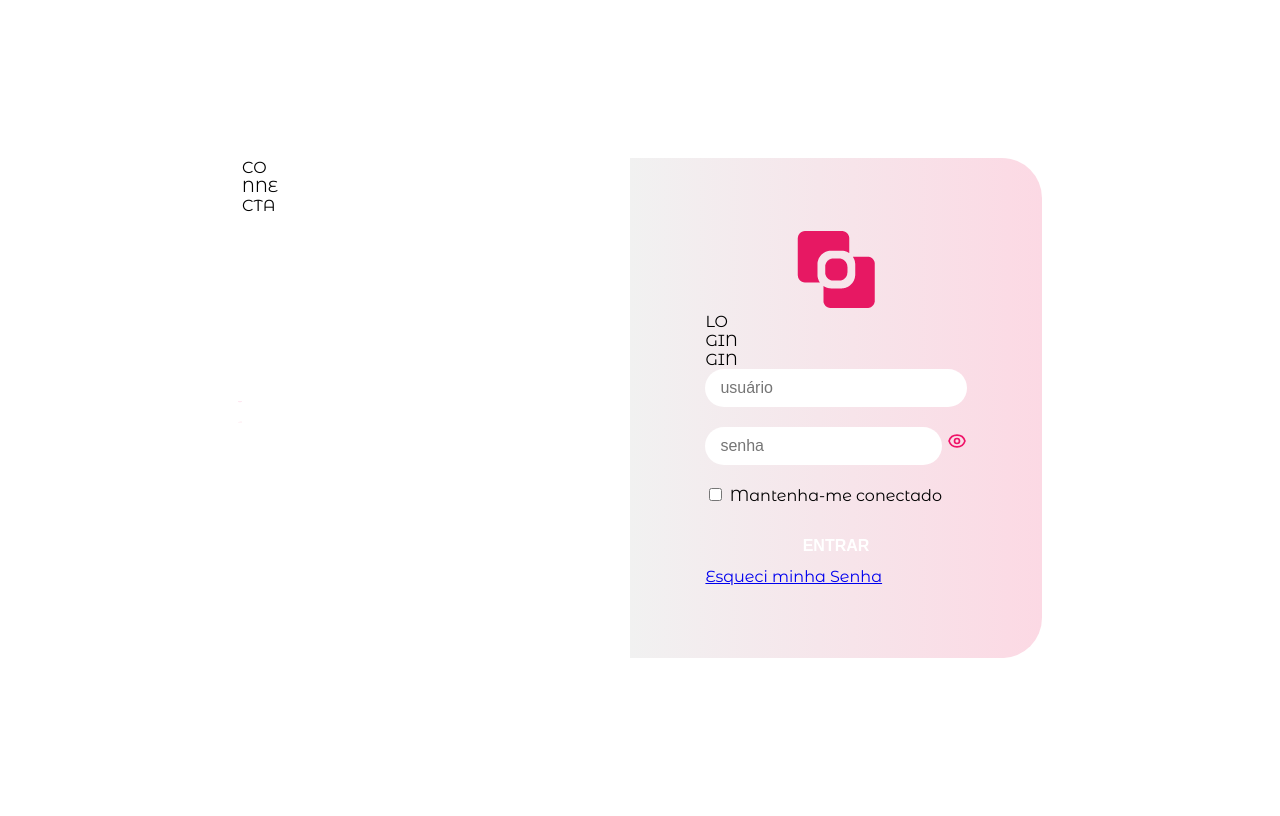
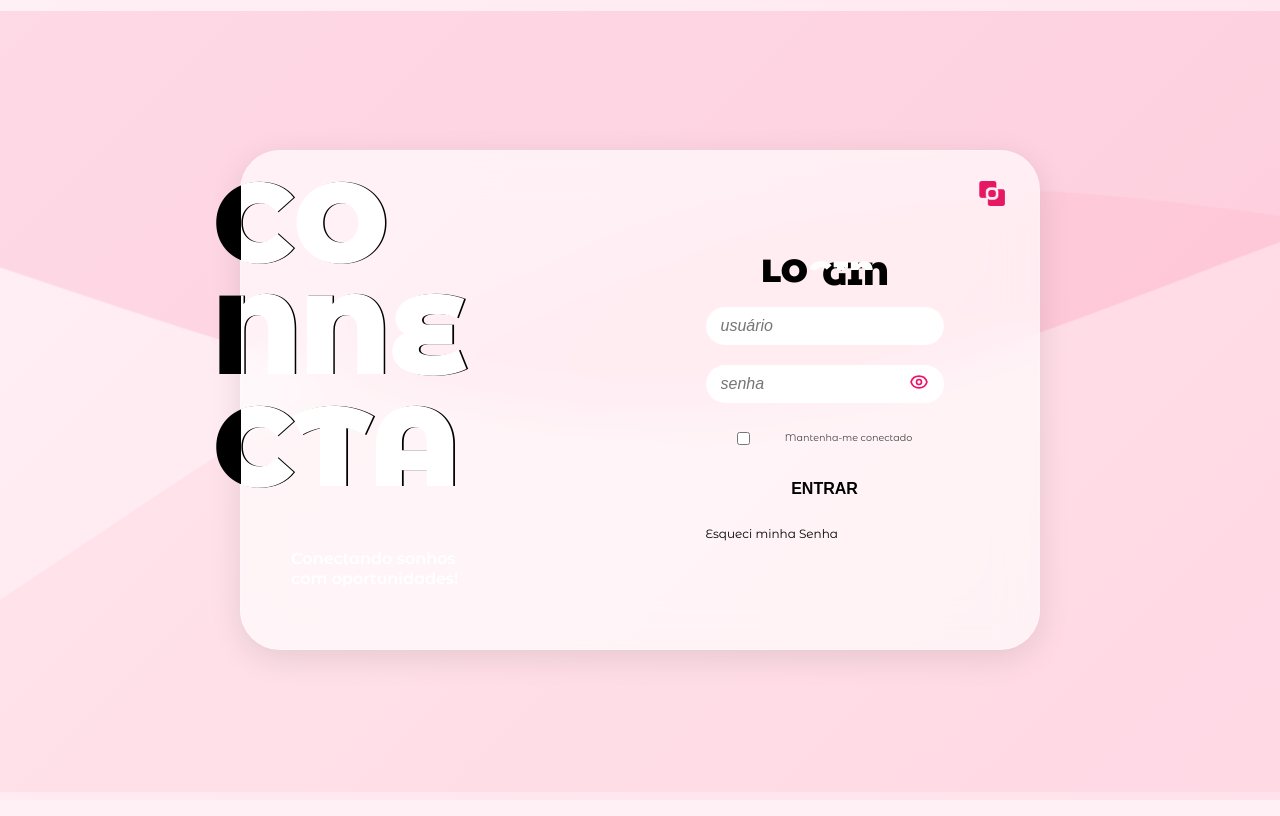
Before and after one commit to Fuyuki-Kuro/Connecta-App, a FastAPI app: page / in a window 1280 px wide. Run offline with FastAPI, Linux system fonts and the light colour scheme; parts of the project's set-up code (start-up, migrations or seed data) failed here and were passed over.

Commit message:
Update login.css

```diff
--- a/app/static/css/login.css
+++ b/app/static/css/login.css
@@ -1,8 +1,21 @@
-/* Estilo para o body */
+/* Reset básico */
+*,
+*::before,
+*::after {
+  box-sizing: border-box;
+  margin: 0;
+  padding: 0;
+}
+
+html {
+  line-height: 1.5;
+  -webkit-font-smoothing: antialiased;
+  -moz-osx-font-smoothing: grayscale;
+}
+
 body {
   font-family: 'Montserrat Alternates', sans-serif;
-  background-color: var(--color-bg-light);
-  color: var(--color-text-light);
+  background-color: var(--background-color);  /* Cor de fundo */
   height: 100vh;
   display: flex;
   justify-content: center;
@@ -10,7 +23,43 @@ body {
   overflow-x: hidden;
 }
 
-/* Estilo do container (background, blur, etc.) */
+.background {
+  position: fixed;
+  inset: 0;
+  z-index: -2;
+  background: linear-gradient(135deg, #fff0f5 0%, #ffe2eb 100%);
+  overflow: hidden;
+}
+
+.shape-top,
+.shape-bottom {
+  position: absolute;
+  width: 100%;
+  height: auto;
+}
+
+.shape-top {
+  top: 0;
+  left: 0;
+  animation: floatTop 20s ease-in-out infinite;
+}
+
+.shape-bottom {
+  bottom: 0;
+  right: 0;
+  animation: floatBottom 25s ease-in-out infinite;
+}
+
+@keyframes floatTop {
+  0%, 100% { transform: translateY(0px); }
+  50% { transform: translateY(15px); }
+}
+
+@keyframes floatBottom {
+  0%, 100% { transform: translateY(0px); }
+  50% { transform: translateY(-15px); }
+}
+
 .container {
   backdrop-filter: blur(20px);
   -webkit-backdrop-filter: blur(20px); /* Suporte Safari */
@@ -18,16 +67,28 @@ body {
   height: 500px;
   display: flex;
   border-radius: 40px;
-  box-shadow: 0 0 25px var(--color-shadow-light);
+  box-shadow: 0 0 25px rgba(0, 0, 0, 0.1);
   position: relative;
-  background: var(--color-card-bg-light);
-  border: 1px solid var(--color-card-border-light);
+  backdrop-filter: blur(20px);
+  background: rgba(255, 255, 255, 0.65);
+  border: 1px solid rgba(255, 255, 255, 0.2);
+  box-shadow: 0 8px 32px rgba(0, 0, 0, 0.1);
 }
 
-/* Estilo da parte esquerda */
+.container .bg-text {
+  font-size: 7em;
+  font-weight: 900;
+  line-height: 1em;
+  position: absolute;
+  top: 3%;
+  left: -3.5%;
+  color: var(--primary-color);  /* Cor do texto */
+  z-index: 1;
+}
+
 .left {
   flex: 1;
-  background-color: var(--color-primary);
+  background-color: var(--primary-color);  /* Roxo */
   color: white;
   display: flex;
   position: relative;
@@ -37,10 +98,30 @@ body {
   overflow: hidden;
 }
 
-/* Estilo da parte direita */
+.left h1 {
+  font-size: 7em;
+  font-weight: 900;
+  line-height: 1em;
+  position: absolute;
+  top: 3%;
+  left: -8%;  /* Ajuste para que fique parcialmente fora */
+  color: white;
+  z-index: 1;
+}
+
+.left p {
+  margin-top: 20px;
+  font-size: 1em;
+  font-weight: 600;
+  line-height: 20px;
+  position: absolute;
+  bottom: 60px;
+  left: 50px;
+}
+
 .right {
   flex: 1;
-  background: linear-gradient(to right, #f1f1f1, #fcd9e4);
+  background: linear-gradient(to right, #f1f1f1, var(--secondary-color));  /* Rosa claro */
   padding: 40px;
   position: relative;
   border-radius: 0 40px 40px 0;
@@ -50,7 +131,21 @@ body {
   justify-content: center;
 }
 
-/* Formulário de login */
+.right .icon {
+  position: absolute;
+  top: 6%;
+  right: 8%;
+  width: 6%;
+  border-radius: 5px;
+}
+
+.right h2 {
+  font-size: 32px;
+  font-weight: bold;
+  color: var(--primary-color);  /* Roxo */
+  margin-bottom: 30px;
+}
+
 .right form {
   display: flex;
   flex-direction: column;
@@ -61,97 +156,223 @@ body {
 .right input[type="password"] {
   padding: 10px 15px;
   border-radius: 30px;
-  border: 2px solid var(--color-primary);
+  border: 2px solid var(--input-border-color);  /* Roxo claro */
   outline: none;
+  font-style: italic;
   font-size: 16px;
+}
+
+.checkbox-area {
+  display: flex;
+  align-items: center;
+  font-size: 12px;
+  color: var(--primary-color);  /* Roxo */
+}
+
+.checkbox-area input {
+  margin-right: 5px;
 }
 
 .right button {
   padding: 12px;
-  background-color: var(--color-primary);
+  background-color: var(--button-background);  /* Roxo */
   border: none;
-  color: white;
+  color: var(--button-text-color);  /* Branco */
   font-weight: bold;
   border-radius: 30px;
   font-size: 16px;
   cursor: pointer;
 }
 
-/* Adicionando o modo escuro */
-body[data-theme="dark"] {
-  background-color: var(--color-bg-dark);
-  color: var(--color-text-dark);
+.right a {
+  margin-top: 15px;
+  display: inline-block;
+  font-size: 12px;
+  color: var(--primary-color);  /* Roxo */
+  text-decoration: none;
+  text-align: right;
 }
 
-body[data-theme="dark"] .container {
-  background: var(--color-card-bg-dark);
-  border: 1px solid var(--color-card-border-dark);
-  box-shadow: 0 0 25px var(--color-shadow-dark);
+.login-logo {
+  display: flex;
+  justify-content: center;
+  align-items: flex-start;
+  font-family: 'Montserrat Alternates', sans-serif;
+  font-weight: 900;
+  font-size: 2em;
+  position: relative;
+  margin: 0 auto 20px auto;
 }
 
-body[data-theme="dark"] .left {
-  background-color: var(--color-primary-dark);
+.login-left {
+  color: var(--primary-color);  /* Roxo */
+  z-index: 2;
+  line-height: 1;
 }
 
-body[data-theme="dark"] .right {
-  background: linear-gradient(to right, #121212, #2c2c2c);
+.login-container {
+  position: relative;
+  margin-left: 0px;
+  width: 80px;
+  height: 30px;
+  border-radius: 5px;
+  background-color: var(--primary-color);  /* Roxo */
+  display: flex;
+  align-items: center;
+  justify-content: center;
+  top: -15px;
+  overflow: hidden;
 }
 
-body[data-theme="dark"] .right button {
-  background-color: var(--btn-edit-bg-dark);
-  border: none;
+.login-rosa {
+  color: var(--primary-color);  /* Roxo */
+  position: absolute;
+  left: 13%;
+  top: -15%;
+  width: 100%;
+  text-align: center;
+  z-index: 1;
 }
 
-body[data-theme="dark"] .right input[type="text"],
-body[data-theme="dark"] .right input[type="password"] {
-  background-color: #333;
-  color: #e0e0e0;
-  border: 2px solid var(--color-primary-dark);
+.login-branco {
+  color: white;
+  position: absolute;
+  left: 0;
+  top: 30%;
+  z-index: 2;
 }
 
-/* Estilo para os botões em temas claros e escuros */
-button {
-  transition: background-color 0.3s;
+.password-wrapper {
+  position: relative;
+  width: 100%;
 }
 
-body[data-theme="dark"] .right button:hover {
-  background-color: var(--btn-edit-hover-dark);
+.password-wrapper input {
+  width: 100%;
+  padding-right: 40px;
 }
 
-body[data-theme="light"] .right button:hover {
-  background-color: var(--btn-edit-hover-light);
+.toggle-password {
+  position: absolute;
+  right: 15px;
+  top: 55%;
+  transform: translateY(-50%);
+  cursor: pointer;
+  font-size: 18px;
+  color: var(--primary-color);  /* Roxo */
 }
 
-body[data-theme="dark"] .right a {
-  color: #b3b3b3;
+.error-message {
+  width: 100%;
+  text-align: center;
+  color: var(--error-text-color);  /* Roxo */
+  font-weight: bold;
+  margin-top: 5px;
+  font-size: 0.9rem;
+  animation: fadeIn 0.5s ease;
 }
 
-body[data-theme="light"] .right a {
-  color: #ef1368;
+@keyframes fadeIn {
+  from { opacity: 0; }
+  to { opacity: 1; }
 }
 
-/* Definindo alternância de temas */
-button.theme-toggle {
-  background-color: #ef1368;
-  color: white;
-  font-weight: bold;
-  padding: 10px 20px;
-  border-radius: 30px;
-  cursor: pointer;
+.checkbox-area {
+  width: 100%;
+  display: flex;
+  justify-content: center;
+  align-items: center;
+  font-size: 12px;
+  color: var(--primary-color);  /* Roxo */
+  margin-top: 5px;
 }
 
-/* Responsividade para o tema escuro */
+.checkbox-area label {
+  position: relative;
+  padding-left: 30px;
+  cursor: pointer;
+  font-size: 0.8em;
+  color: #444;
+  user-select: none;
+  line-height: 20px;
+  display: flex;
+  align-items: center;
+}
+
+.checkbox-area label::before {
+  content: '';
+  position: absolute;
+  left: 0;
+  top: 50%;
+  transform: translateY(-50%);
+  width: 14px;
+  height: 14px;
+  border-radius: 50%;
+  border: 2px solid var(--primary-color);  /* Roxo */
+  background-color: transparent;
+  box-sizing: border-box;
+}
+
+.checkbox-area label::after {
+  content: '';
+  position: absolute;
+  left: 3px;
+  top: 50%;
+  transform: translateY(-50%);
+  width: 8px;
+  height: 8px;
+  border-radius: 50%;
+  background-color: var(--primary-color);  /* Roxo */
+  opacity: 0;
+  transition: opacity 0.2s ease;
+}
+
+.checkbox-area input[type="checkbox"]:checked + label::after {
+  opacity: 1;
+}
+
 @media (max-width: 768px) {
   .container {
     flex-direction: column;
     height: auto;
   }
+
   .left {
     display: none;
   }
+
   .right {
     flex: 1;
     display: block;
     padding: 20px;
   }
+
+  .right .icon,
+  .right h2,
+  .right .bg-text {
+    display: none;
+  }
+
+  .right .login-content {
+    display: flex;
+    flex-direction: column;
+    align-items: center;
+    gap: 20px;
+  }
+
+  .right form {
+    display: flex;
+    flex-direction: column;
+    gap: 20px;
+  }
+
+  .bg-text {
+    display: none;
+  }
+
+  .right input[type="text"],
+  .right input[type="password"],
+  .right button {
+    width: 100%;
+  }
 }
```
